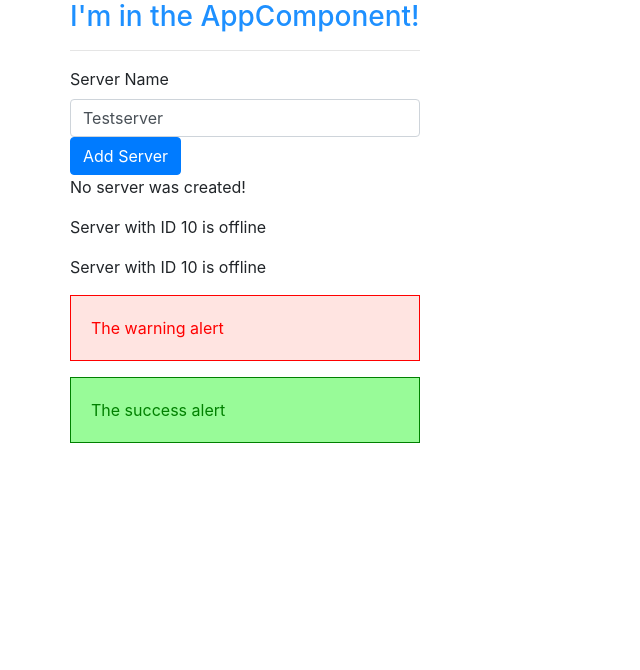
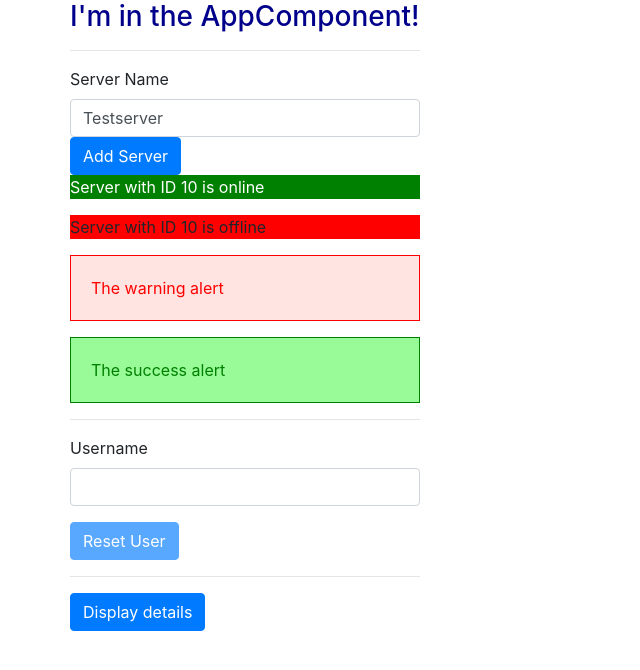
Before and after one commit to rachid1805/MyFirstAngularApp, an Angular app: page / in a window 1280 px wide. Shown: the top 670 px of the page, without its empty margins (0-640 px from the left). Built offline with nearby package versions, Linux system fonts and the light colour scheme.

Commit message:
Add directives example

```diff
--- a/src/app/app.component.css
+++ b/src/app/app.component.css
@@ -1,3 +1,6 @@
 h3{
   color: darkblue;
 }
+.white-text {
+  color: white;
+}
--- a/src/app/app.component.html
+++ b/src/app/app.component.html
@@ -6,8 +6,25 @@
         <app-servers></app-servers>
         <app-warning-alert></app-warning-alert>
         <app-success-alert></app-success-alert>
+        <hr>
+        <label>Username</label>
+        <input type="text" class="form-control" [(ngModel)]="username">
+        <p>{{ username }}</p>
+        <button
+          class="btn btn-primary"
+          [disabled]="username === ''"
+          (click)="username = ''">Reset User</button>
         <!-- <div app-servers></div> -->
         <!-- <div class="app-servers"></div> -->
+        <hr>
+        <!-- <button class="btn btn-primary" (click)="showSecret = !showSecret">Display details</button> -->
+        <button class="btn btn-primary" (click)="onToggleDetails()">Display details</button>
+        <p *ngIf="showSecret">Secret Password = tuna</p>
+        <div
+          *ngFor="let logItem of log; let i = index"
+          [ngStyle]="{backgroundColor: i >= 4 ? 'blue' : 'transparent'}"
+          [ngClass]="{'white-text': i >= 4}"
+        >{{ logItem }}</div>
     </div>
   </div>
 </div>
--- a/src/app/app.component.ts
+++ b/src/app/app.component.ts
@@ -4,12 +4,17 @@
 @Component({
   selector: 'app-root',
   templateUrl: './app.component.html',
-  // styleUrls: ['./app.component.css']
-  styles: [`
-  h3 {
-    color: dodgerblue;
+  styleUrls: ['./app.component.css']
+})
+
+export class AppComponent {
+  username = '';
+  showSecret = false;
+  log = [];
+
+  onToggleDetails() {
+    this.showSecret = !this.showSecret;
+    /* this.log.push(this.log.length + 1); */
+    this.log.push(new Date());
   }
-  `]
-})
-export class AppComponent {
 }
--- a/src/app/server/server.component.html
+++ b/src/app/server/server.component.html
@@ -1 +1,4 @@
-<p>{{ 'Server' }} with ID {{ serverId }} is {{ getServerStatus() }}</p>
+<p
+  [ngStyle]="{backgroundColor: getColor()}"
+  [ngClass]="{online: serverStatus === 'online'}">
+  {{ 'Server' }} with ID {{ serverId }} is {{ getServerStatus() }}</p>
--- a/src/app/server/server.component.ts
+++ b/src/app/server/server.component.ts
@@ -2,13 +2,26 @@
 
 @Component({
   selector: 'app-server',
-  templateUrl: './server.component.html'
+  templateUrl: './server.component.html',
+  styles: [`
+    .online {
+      color: white;
+    }
+  `]
 })
 export class ServerComponent {
   serverId = 10;
   serverStatus = 'offline';
 
+  constructor() {
+    this.serverStatus = Math.random() > 0.5 ? 'online' : 'offline';
+  }
+
   getServerStatus() {
     return this.serverStatus;
   }
+
+  getColor() {
+    return this.serverStatus === 'online' ? 'green' : 'red';
+  }
 }
--- a/src/app/servers/servers.component.html
+++ b/src/app/servers/servers.component.html
@@ -13,6 +13,6 @@
   [disabled]="!allowNewServer"
   (click)="onCreateServer()">Add Server</button>
   <!-- <p [innerText]="allowNewServer"></p> -->
-  <p>{{ serverCreationStatus }}</p>
-<app-server></app-server>
-<app-server></app-server>
+<!--   <p>{{ serverCreationStatus }}</p> -->
+  <p *ngIf="serverCreated">Server was created, server name is {{ serverName }}</p>
+<app-server *ngFor="let server of servers"></app-server>
--- a/src/app/servers/servers.component.ts
+++ b/src/app/servers/servers.component.ts
@@ -14,6 +14,8 @@
   allowNewServer = false;
   serverCreationStatus = 'No server was created!';
   serverName = 'Testserver';
+  serverCreated = false;
+  servers = ['Testserver', 'Testserver 2'];
 
   constructor() {
     setTimeout(() => {
@@ -25,6 +27,8 @@
   }
 
   onCreateServer() {
+    this.serverCreated = true;
+    this.servers.push(this.serverName);
     this.serverCreationStatus = 'Server was created! Name is ' + this.serverName;
   }
 
```
